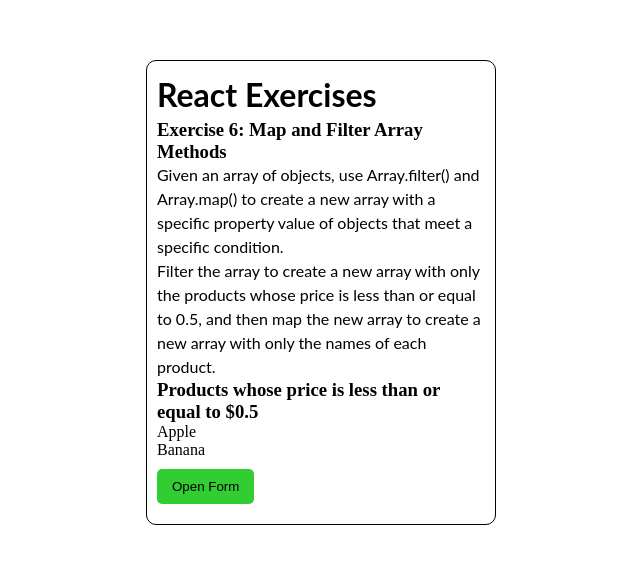
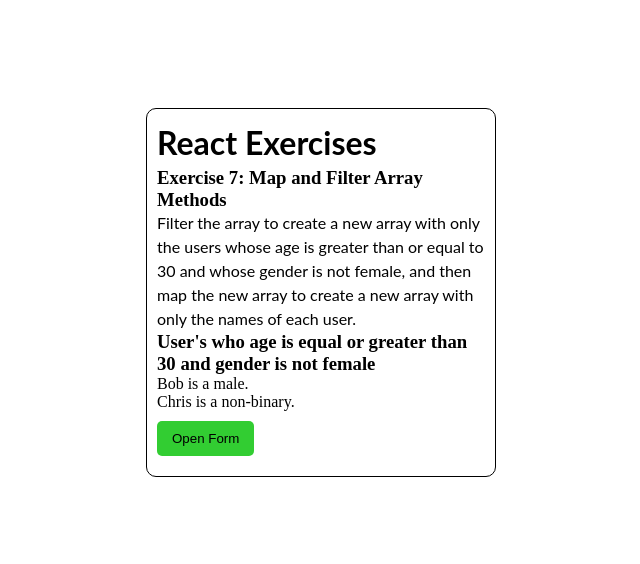
Before and after one commit to dan046/react-ts-practice-exercises, a React (Create React App) app: page / in a window 1280 px wide. Shown: the part 108-672 px from the top of the page, without its empty margins (319-959 px from the left). Built offline with nearby package versions, Linux system fonts and the light colour scheme.

Commit message:
1 file modified, 1 added

```diff
--- a/App.tsx
+++ b/App.tsx
@@ -6,6 +6,7 @@
 import Counter from './components/Counter';
 import Exercise5 from './components/Exercise5';
 import Exercise6 from './components/Exercise6';
+import FilterGender from './components/Exercise7';
 import Toggle from './components/Toggle';
 import './style.css';
 import Card from './ui/Card';
@@ -33,8 +34,11 @@
         {/* <div className="exercise5__container">
           <Exercise5 />
         </div> */}
-        <div className="exercise6__container">
+        {/* <div className="exercise6__container">
           <Exercise6 />
+        </div> */}
+        <div className="exercise7__container">
+          <FilterGender />
         </div>
         <div className="toggle-form__container">
           <Toggle />
--- /dev/null
+++ b/components/Exercise7.tsx
@@ -0,0 +1,36 @@
+import React = require('react');
+
+export default function FilterGender() {
+  const users = [
+    { id: 1, name: 'John', age: 25, gender: 'male' },
+    { id: 2, name: 'Jane', age: 30, gender: 'female' },
+    { id: 3, name: 'Bob', age: 35, gender: 'male' },
+    { id: 4, name: 'Alice', age: 40, gender: 'female' },
+    { id: 5, name: 'Chris', age: 45, gender: 'non-binary' },
+  ];
+  const filter = users.filter(
+    (user) => user.age >= 30 && user.gender !== 'female'
+  );
+  const userNames = filter.map((user) => (
+    <li>
+      {user.name} is a {user.gender}.
+    </li>
+  ));
+
+  return (
+    <div>
+      <h3>Exercise 7: Map and Filter Array Methods</h3>
+      <p>
+        Filter the array to create a new array with only the users whose age is
+        greater than or equal to 30 and whose gender is not female, and then map
+        the new array to create a new array with only the names of each user.
+      </p>
+      <div>
+        <h3>
+          User's who age is equal or greater than 30 and gender is not female
+        </h3>
+        <ul>{userNames}</ul>
+      </div>
+    </div>
+  );
+}
```
